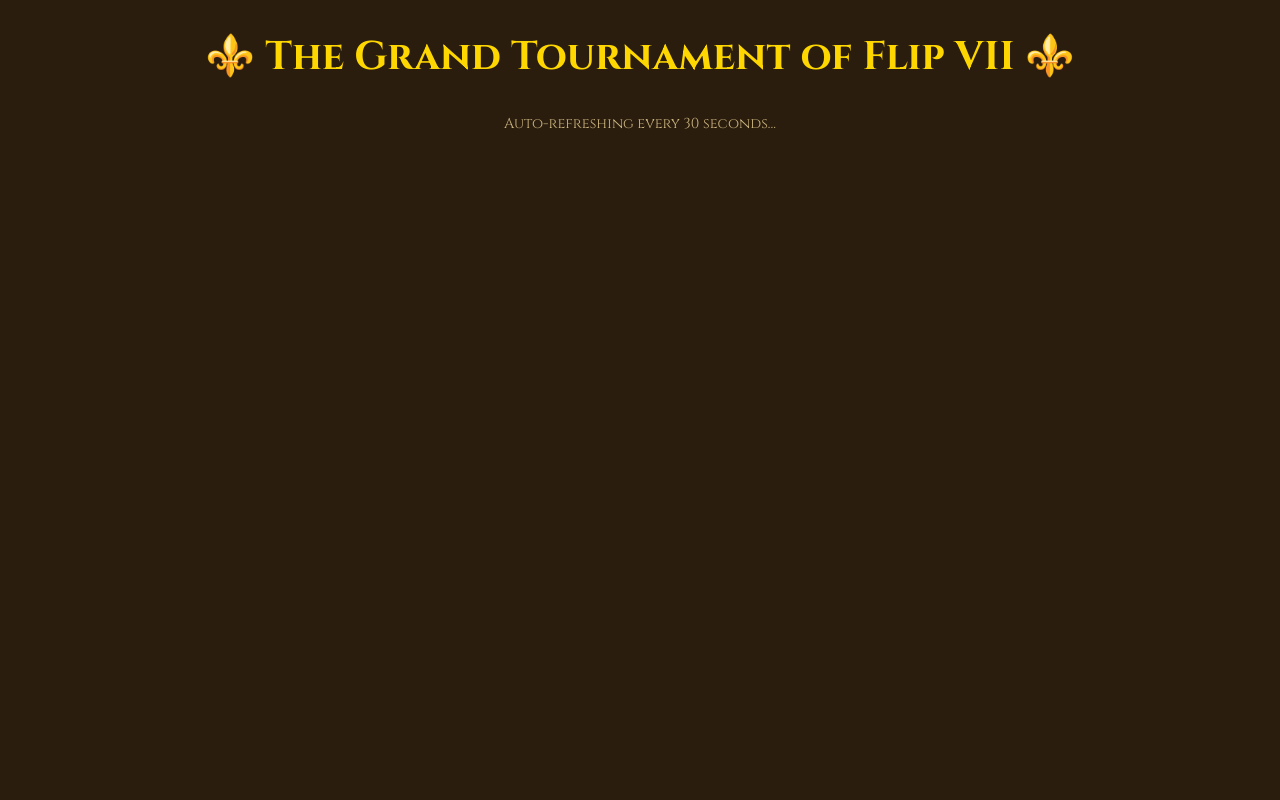
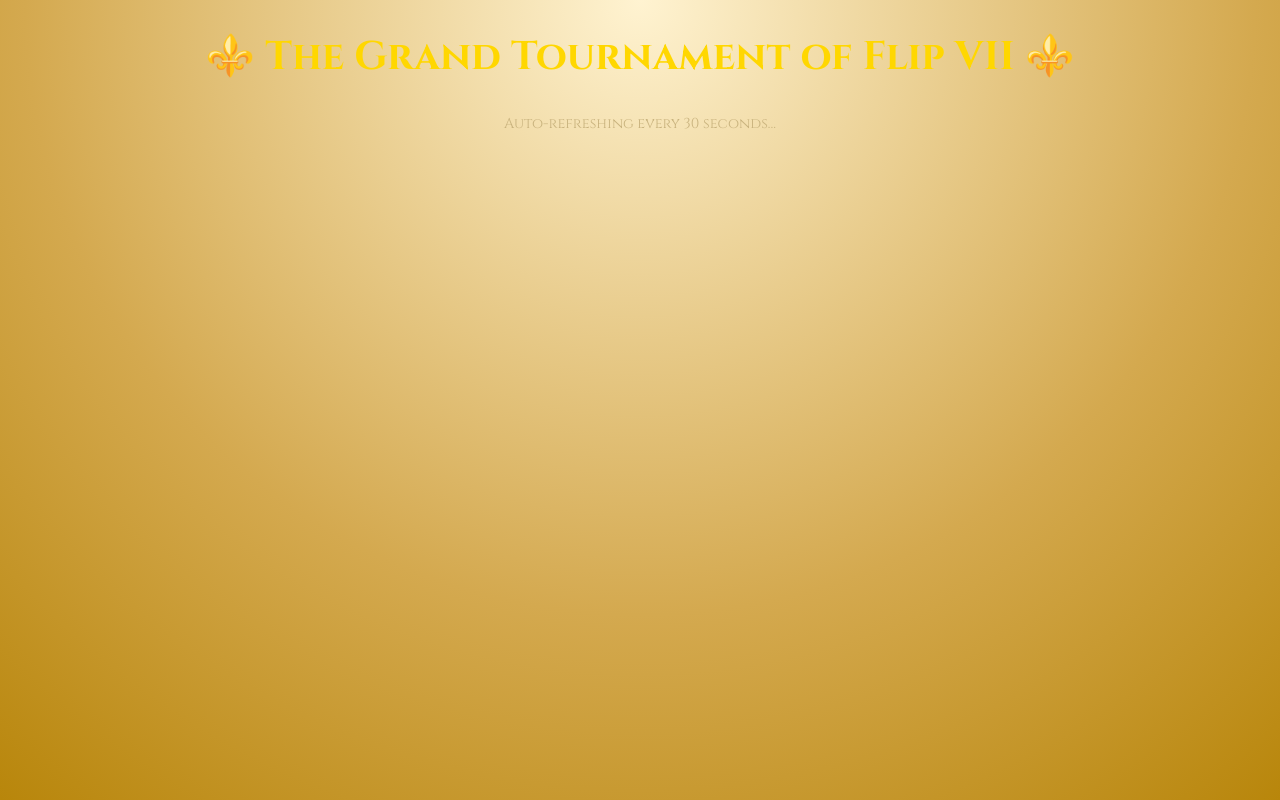
Before and after one commit to anubhavmehta-ui/flip7, a plain HTML site: page index.html in a window 1280 px wide. Drawn offline with Linux system fonts and the light colour scheme; no server answers.

Commit message:
Update index.html

```diff
--- a/index.html
+++ b/index.html
@@ -11,9 +11,17 @@
 body {
     margin: 0;
     font-family: 'Cinzel', serif;
-    background: #2b1d0e;
-    color: #3e2a14;
     text-align: center;
+    background: linear-gradient(
+        135deg,
+        #f7e7c6 0%,
+        #e8c88a 40%,
+        #d4a94f 70%,
+        #b8860b 100%
+    );
+    background: radial-gradient(circle at top, #fff3d1 0%, #d4a94f 60%, #b8860b 100%);
+    background-attachment: fixed;
+    color: #4b2e14;
 }
 
 h1 {
```
